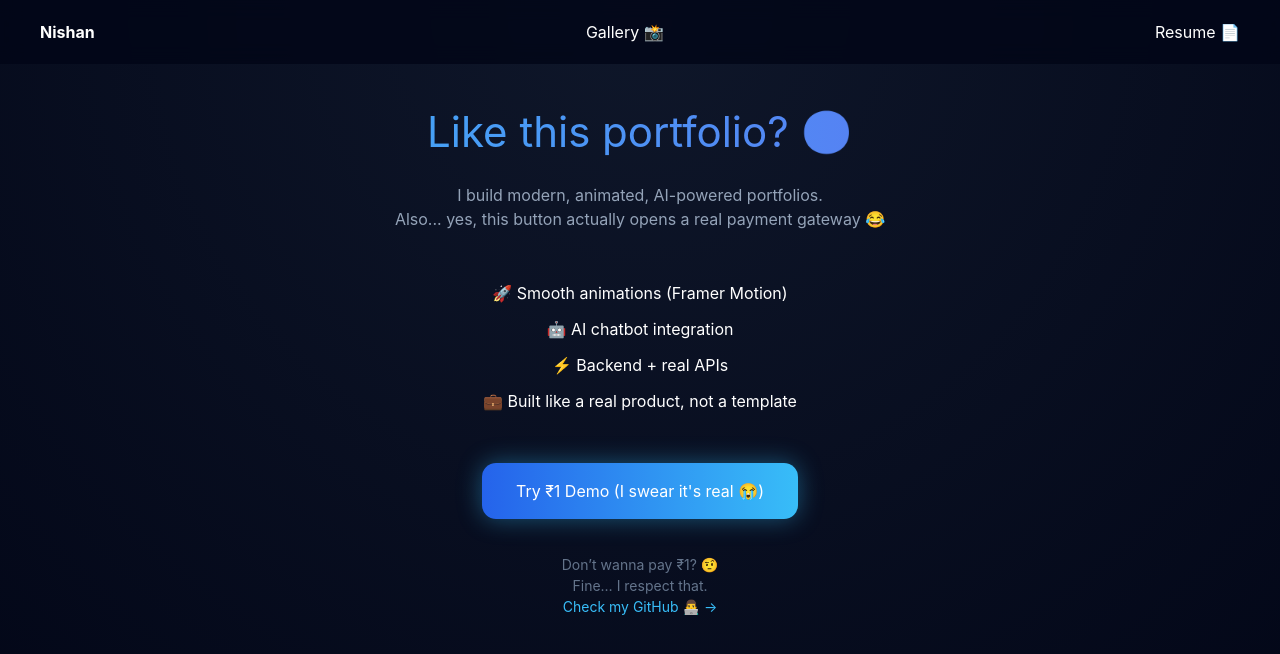
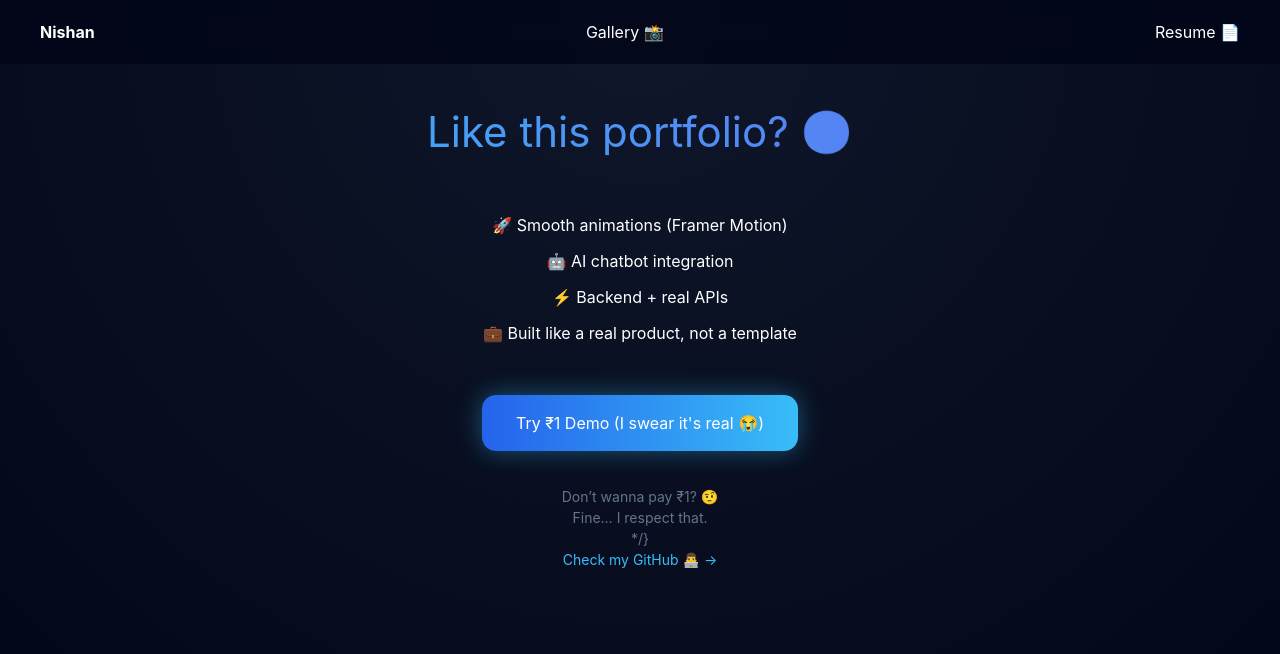
Before and after one commit to N1shan99/portfolio-nishan, a Next.js app: page /hire-me in a window 1280 px wide. Shown: the top 654 px of the page. Built offline with nearby package versions, Linux system fonts and the light colour scheme.

Commit message:
commented out pg

```diff
--- a/app/hire-me/page.jsx
+++ b/app/hire-me/page.jsx
@@ -74,7 +74,7 @@ export default function HireMe() {
         Like this portfolio? 😏
       </motion.h1>
 
-      <p style={{ maxWidth: "600px", margin: "auto", color: "#94a3b8" }}>
+      {/* <p style={{ maxWidth: "600px", margin: "auto", color: "#94a3b8" }}>
         I build modern, animated, AI-powered portfolios.
         <br />
         Also... yes, this button actually opens a real payment gateway 😂
@@ -150,7 +150,8 @@ export default function HireMe() {
         Don’t wanna pay ₹1? 🤨
         <br />
         Fine… I respect that.
-        <br />
+        <br /> */}
+		<br />
         <a
           href="https://github.com/N1shan99/portfolio-nishan/"
           target="_blank"
```
